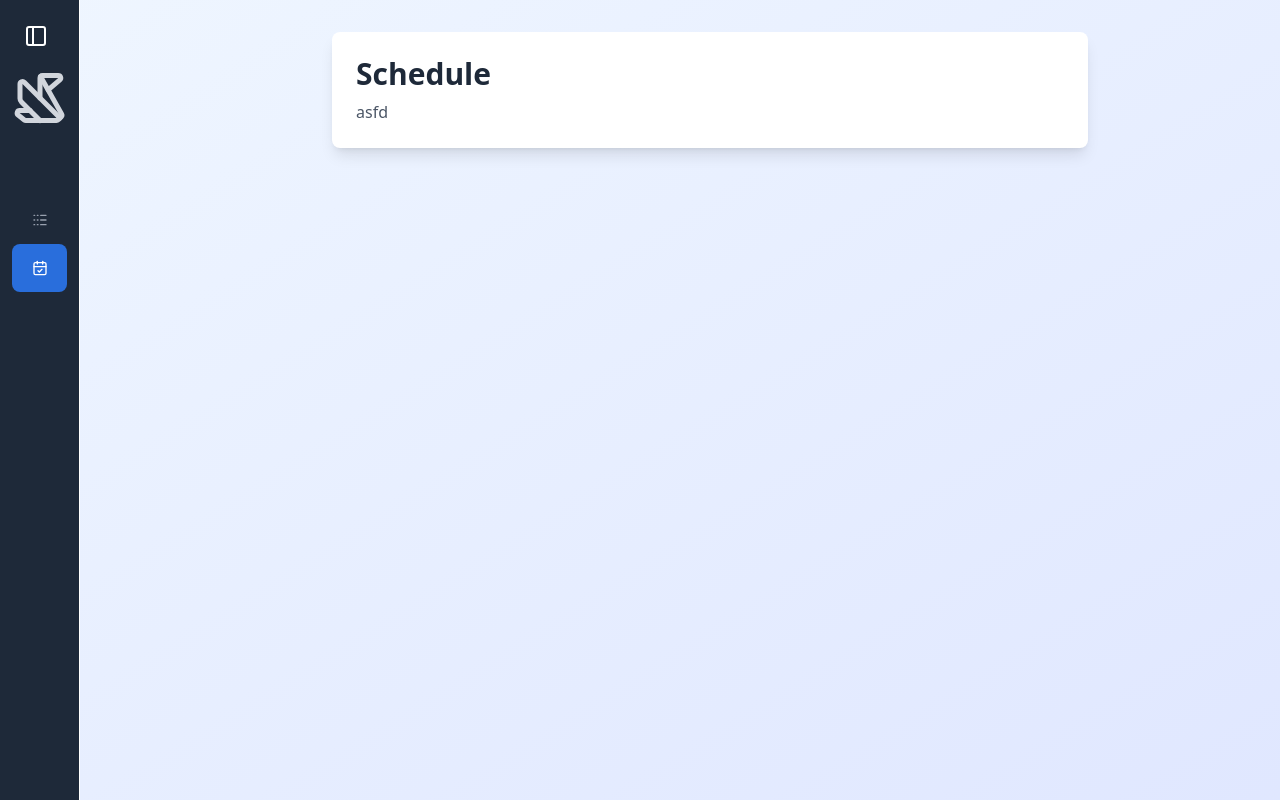
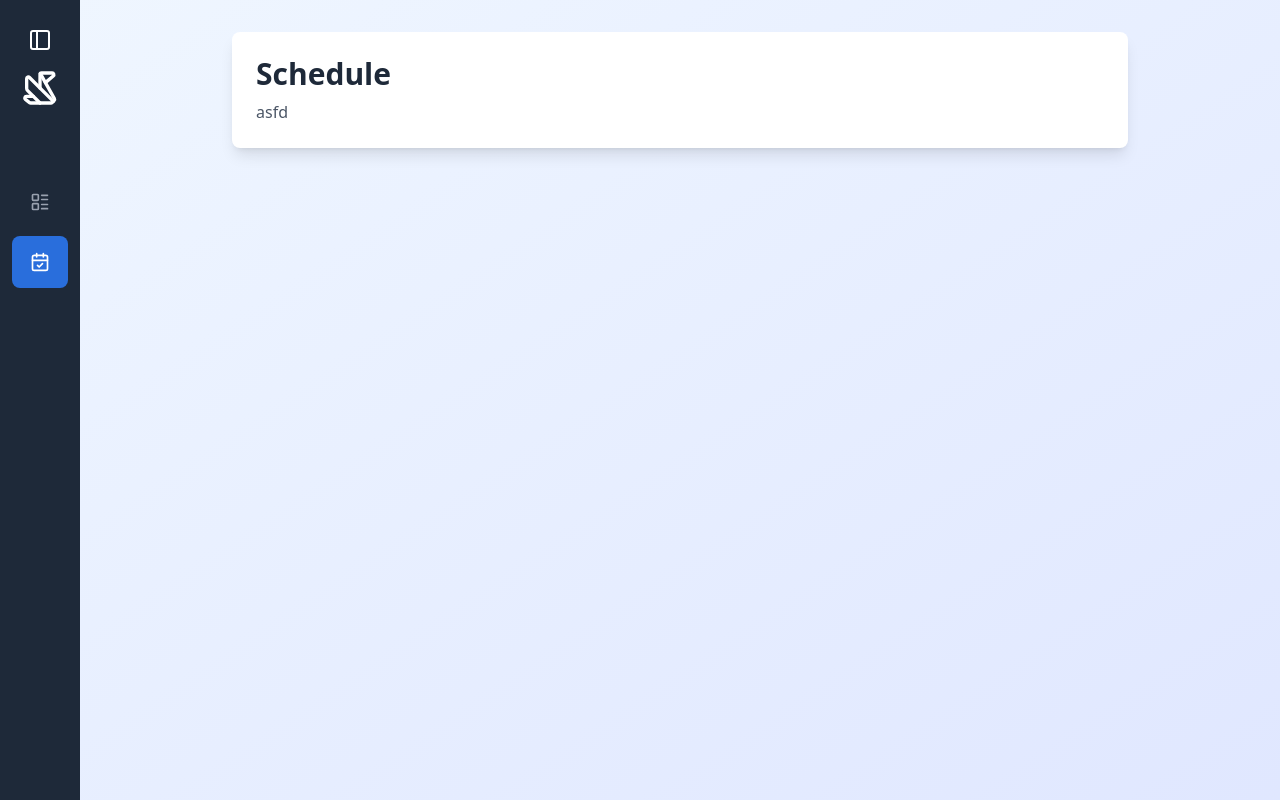
Before and after one commit to Xenrui/task-management, a React (Vite) app in the folder client/: page /schedule in a window 1280 px wide. Built offline with nearby package versions, Linux system fonts and the light colour scheme.

Commit message:
fix; improve frontend

```diff
--- a/client/src/App.tsx
+++ b/client/src/App.tsx
@@ -1,15 +1,25 @@
 import Schedule from "./pages/Schedule";
 import Task from "./pages/Task";
 import { BrowserRouter as Router, Routes, Route, Navigate } from "react-router-dom";
+import Layout from "./components/Layout";
+import { defaultNavItems } from "./config/navigation";
 
 const App = () => {
 	return (
 		<Router>
-			<Routes>
-				<Route path="/" element={<Navigate to={'/task'}/>}/>
-				<Route path="/task" element={<Task />}/>
-				<Route path="/schedule" element={<Schedule />}/>
-			</Routes>
+			<Layout
+				navItems={defaultNavItems}
+				defaultSection="task"
+				onSectionChange={(section) => {
+					console.log("Current section:", section);
+				}}
+			>
+				<Routes>
+					<Route path="/" element={<Navigate to={"/task"} />} />
+					<Route path="/task" element={<Task />} />
+					<Route path="/schedule" element={<Schedule />} />
+				</Routes>
+			</Layout>
 		</Router>
 	);
 };
--- /dev/null
+++ b/client/src/components/Layout.tsx
@@ -0,0 +1,35 @@
+import React from "react";
+import Navigation from "./Navigation";
+import type { NavItem } from "../types/Navigation";
+
+interface LayoutProps {
+	children: React.ReactNode;
+	navItems: NavItem[];
+	defaultSection?: string;
+	logo?: React.ReactNode;
+	onSectionChange?: (section: string) => void;
+	className?: string;
+}
+
+const Layout: React.FC<LayoutProps> = ({
+	children,
+	navItems,
+	defaultSection = "task",
+	logo,
+	onSectionChange,
+	className = "",
+}) => {
+	return (
+		<div className="flex h-screen bg-gray-100">
+			<Navigation
+				items={navItems}
+				defaultSection={defaultSection}
+				logo={logo}
+				onSectionChange={onSectionChange}
+			/>
+			<main className={`flex-1 overflow-auto transition-all duration-300 ${className}`}>{children}</main>
+		</div>
+	);
+};
+
+export default Layout;
--- a/client/src/components/Navigation.tsx
+++ b/client/src/components/Navigation.tsx
@@ -1,83 +1,72 @@
-import { CalendarCheck, Logs, Origami, PanelLeft } from "lucide-react";
-import React, { useState } from "react";
-import { Link } from "react-router-dom";
+import { Origami, PanelLeft } from "lucide-react";
+import React, { useState, useEffect } from "react";
+import { Link, useLocation } from "react-router-dom";
+import type { NavigationProps } from "../types/Navigation";
 
-const navItems: {
-	id: string;
-	name: string;
-	path: string;
-	icon: React.ComponentType<{ className?: string }>;
-	description: string;
-}[] = [
-	{
-		id: "task",
-		name: "Task",
-		path: "/task",
-		icon: Logs,
-		description: "list of tasks",
-	},
-	{
-		id: "schedule",
-		name: "Schedule",
-		path: "/schedule",
-		icon: CalendarCheck,
-		description: "time schedules",
-	},
-];
-
-const Navigation: React.FC = () => {
+const Navigation: React.FC<NavigationProps> = ({
+	items,
+	defaultSection = "task",
+	logo,
+	onSectionChange,
+	className = "",
+}) => {
 	const [sideBarOpen, setSideBarOpen] = useState<boolean>(false);
+	const location = useLocation();
 
 	const getActiveSection = () => {
 		const path = location.pathname.slice(1);
 		const section = path.split("/")[0];
-		const validSection = navItems.map((items) => items.id);
-		return validSection.includes(section) ? section : "task";
+		const validSection = items.map((item) => item.id);
+		return validSection.includes(section) ? section : defaultSection;
 	};
 
 	const activeSection = getActiveSection();
 
+	useEffect(() => {
+		onSectionChange?.(activeSection);
+	}, [activeSection, onSectionChange]);
+
 	return (
-		<div
-			className={`fixed top-0 left-0 z-100 border-r-1 bg-gray-800 text-white transform transition-transform duration-300 min-h-screen  ${
+		<nav
+			className={`h-screen bg-gray-800 text-white transition-all duration-300 ${
 				sideBarOpen ? "w-60" : "w-20"
-			}`}
+			} ${className}`}
 		>
-			{/* Desktop Nav */}
-			<div onClick={() => setSideBarOpen(!sideBarOpen)} className="absolute cursor-pointer m-6 z-50 left-0">
+			<div onClick={() => setSideBarOpen(!sideBarOpen)} className="absolute cursor-pointer hover:bg-gray-700 p-2 m-5 rounded-lg z-50">
 				<PanelLeft className="w-6 h-auto" />
 			</div>
 			<div>
 				{/* Logo */}
 				<div className="flex justify-center my-10">
-					<a href="" className="p-7">
-						<Origami className="w-15 h-auto text-gray-300" />
-					</a>
+					{logo || (
+						<div className="p-7">
+							<Origami className="w-10 h-auto"/>
+						</div>
+					)}
 				</div>
 
 				{/* NavItems */}
-				<div className="text-white px-3">
-					{navItems.map(({ id, name, path, icon, description }) => {
-						const Icon = icon;
+				<div className="text-white px-3 space-y-2">
+					{items.map(({ id, name, path, icon: Icon, description }) => {
 						const isActive = activeSection === id;
 						return (
 							<Link
 								key={id}
 								to={path}
-								className={`flex items-center text-md font-medium gap-1.5 h-full rounded-lg whitespace-nowrap
-									${isActive ? "text-gray bg-blue-500/80" : "text-gray-400"} ${
+								className={`flex items-center text-md font-medium gap-1.5 rounded-lg whitespace-nowrap
+                  ${isActive ? "text-white bg-blue-500/80" : "text-gray-400 hover:text-white hover:bg-gray-700"} ${
 									sideBarOpen ? "px-7 py-4 justify-items-start" : "p-4 justify-center"
 								}`}
-								title={description}
+								title={sideBarOpen ? "" : description}
 							>
-								<Icon className="w-4 h-auto" />
-								{sideBarOpen && <span className=" ">{name}</span>}
+								<Icon className="w-5 h-5" />
+								{sideBarOpen && <span>{name}</span>}
 							</Link>
 						);
 					})}
 				</div>
 			</div>
-		</div>
+		</nav>
 	);
 };
 
--- /dev/null
+++ b/client/src/config/navigation.ts
@@ -0,0 +1,19 @@
+import { CalendarCheck, LayoutList, Logs } from "lucide-react";
+import type { NavItem } from "../types/Navigation";
+
+export const defaultNavItems: NavItem[] = [
+	{
+		id: "task",
+		name: "Task",
+		path: "/task",
+		icon: LayoutList,
+		description: "List of tasks",
+	},
+	{
+		id: "schedule",
+		name: "Schedule",
+		path: "/schedule",
+		icon: CalendarCheck,
+		description: "Time schedules",
+	},
+];
--- a/client/src/pages/Schedule.tsx
+++ b/client/src/pages/Schedule.tsx
@@ -1,13 +1,11 @@
-import Navigation from "../components/Navigation";
 import { Header } from "../components/Header";
 
 
 const Schedule = () => {
 	return (
 		<div className="flex">
-			<Navigation />
 			<div className="min-h-screen w-screen bg-gradient-to-br from-blue-50 to-indigo-100 py-8 px-4">
-				<div className="pl-35 max-w-4xl mx-auto">
+				<div className="max-w-4xl mx-auto">
 					<Header title="Schedule" subtitle="asfd"/>
 				</div>
 			</div>
--- a/client/src/pages/Task.tsx
+++ b/client/src/pages/Task.tsx
@@ -8,7 +8,6 @@ import { SearchBar } from "../components/tasks/SearchBar";
 import { TaskForm } from "../components/tasks/TaskForm";
 import { TaskList } from "../components/tasks/TaskList";
 import { TaskStats } from "../components/tasks/TaskStats";
-import Navigation from "../components/Navigation";
 
 export default function Task() {
 	const [tasks, setTasks] = useState<Task[]>([]);
@@ -117,9 +116,8 @@ export default function Task() {
 
 	return (
 		<div className="flex">
-			<Navigation />
-			<div className="min-h-screen w-screen bg-gradient-to-br from-blue-50 to-indigo-100 py-8 px-4">
-				<div className="pl-35 max-w-4xl mx-auto">
+			<div className="min-h-screen w-screen bg-gradient-to-br from-blue-50 to-indigo-100 py-8">
+				<div className="max-w-4xl mx-auto">
 					<Header title={header.title} subtitle={header.subtitile} />
 
 					{error && <ErrorMessage message={error} />}
--- /dev/null
+++ b/client/src/types/Navigation.ts
@@ -0,0 +1,17 @@
+import type { LucideIcon } from "lucide-react";
+
+export interface NavItem {
+	id: string;
+	name: string;
+	path: string;
+	icon: LucideIcon;
+	description: string;
+}
+
+export interface NavigationProps {
+	items: NavItem[];
+	defaultSection?: string;
+	logo?: React.ReactNode;
+	onSectionChange?: (section: string) => void;
+	className?: string;
+}
```
